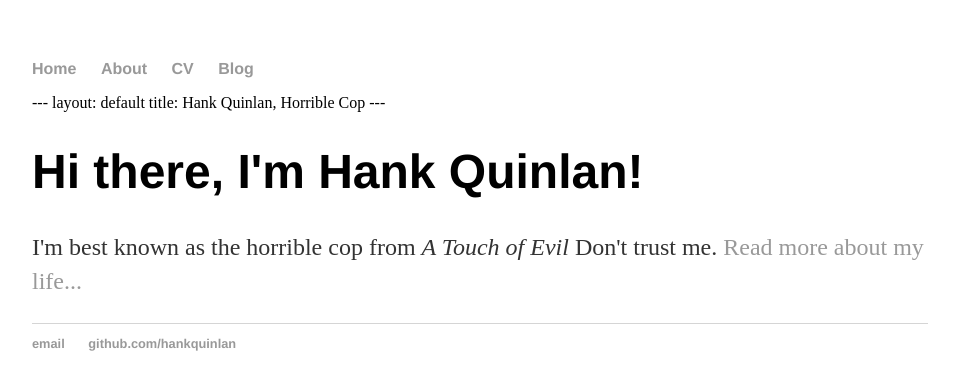
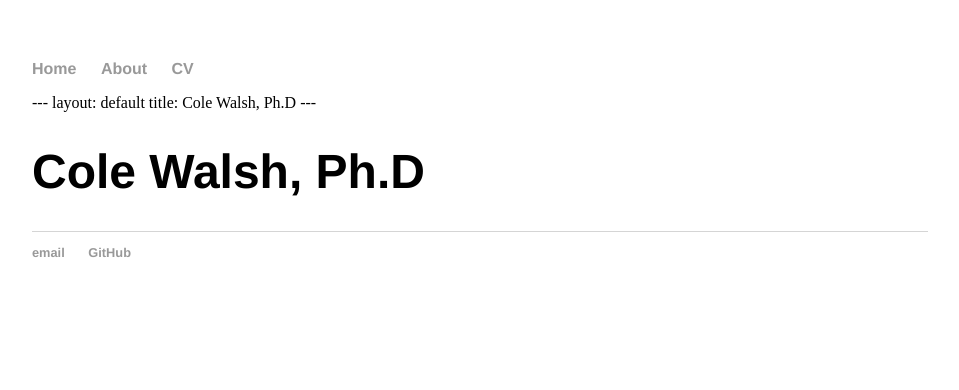
Before and after one commit to ColeWalsh295/ColeWalsh295.github.io, a Jekyll site: the page index.html, which Jekyll copies as it is, in a window 1280 px wide. Shown: the top 390 px of the page, without its empty margins (160-1119 px from the left). Built offline with Jekyll 4.4.1, drawn with Linux system fonts in a browser that asks for light colours.

Commit message:
Update index.html

```diff
--- a/index.html
+++ b/index.html
@@ -1,7 +1,7 @@
 <!DOCTYPE html>
 <html>
 	<head>
-		<title>Hank Quinlan, Horrible Cop</title>
+		<title>Cole Walsh, Ph.D</title>
 		<!-- link to main stylesheet -->
 		<link rel="stylesheet" type="text/css" href="/css/main.css">
 	</head>
@@ -11,23 +11,21 @@
         		<li><a href="/">Home</a></li>
 	        	<li><a href="/about">About</a></li>
         		<li><a href="/cv">CV</a></li>
-        		<li><a href="/blog">Blog</a></li>
     		</ul>
 		</nav>
 		<div class="container">
     		---
 		layout: default
-		title: Hank Quinlan, Horrible Cop
+		title: Cole Walsh, Ph.D
 		---
 		<div class="blurb">
-			<h1>Hi there, I'm Hank Quinlan!</h1>
-			<p>I'm best known as the horrible cop from <em>A Touch of Evil</em> Don't trust me. <a href="/about">Read more about my life...</a></p>
+			<h1>Cole Walsh, Ph.D</h1>
 		</div><!-- /.blurb -->
 		</div><!-- /.container -->
 		<footer>
     		<ul>
-        		<li><a href="mailto:hankquinlanhub@gmail.com">email</a></li>
-        		<li><a href="https://github.com/hankquinlan">github.com/hankquinlan</a></li>
+        		<li><a href="mailto:cjw295@cornell.edu">email</a></li>
+        		<li><a href="https://github.com/ColeWalsh295">GitHub</a></li>
 			</ul>
 		</footer>
 	</body>
```
